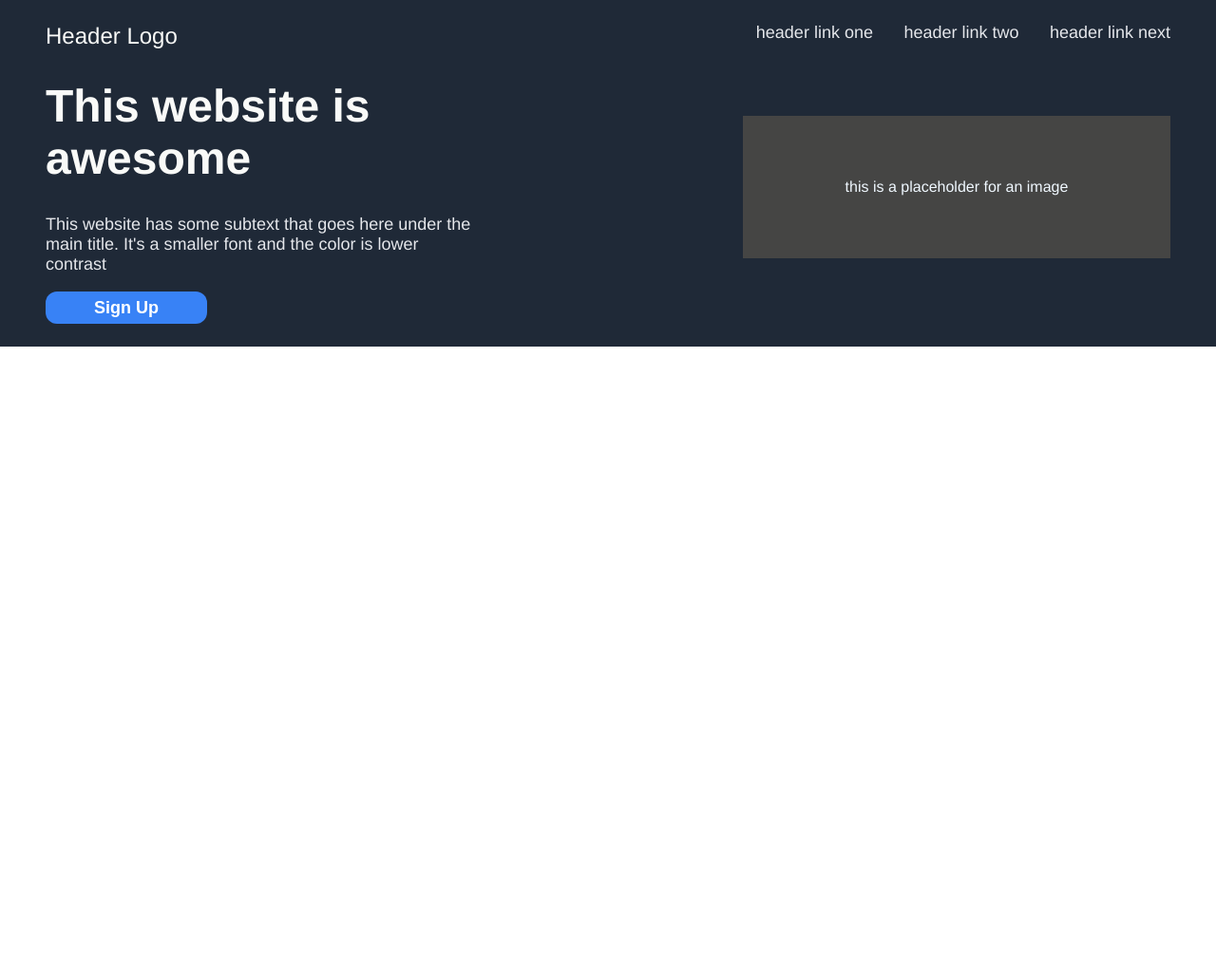
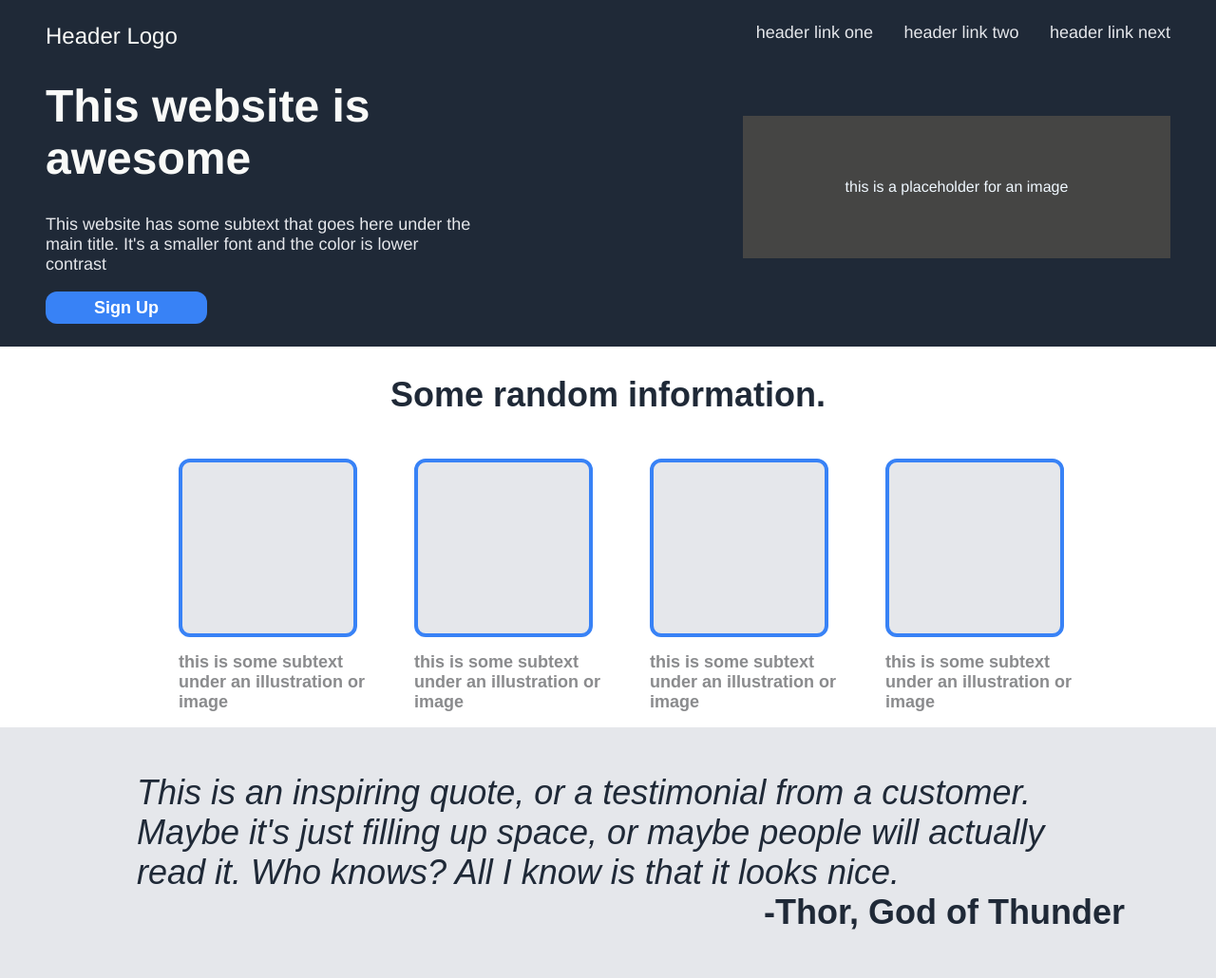
Before and after one commit to vpchar/odin-landing-page, a plain HTML site: page index.html in a window 1280 px wide. Shown: the whole page at 95% size. Before the commit the page ends 800 px from the top, so only its background shows below. Drawn offline with Linux system fonts and the light colour scheme.

Commit message:
Add images and testimonial

```diff
--- a/index.css
+++ b/index.css
@@ -77,3 +77,64 @@ body{
     color: #339DFF;
     box-shadow: 0 4px 4px rgba(83, 100, 255, 0.32);
   }
+  .content{
+    display: flex;
+    flex-direction: column;
+    align-items: center;
+    font-family: Arial, Helvetica, sans-serif;
+  }
+  .content ul{
+    display: flex;
+    justify-content: space-between;
+    gap: 48px;
+    flex-wrap: wrap;
+  }
+  .content .image-box{
+    max-width: 200px;
+    display: flex;
+    flex-direction: column;
+    justify-content: center;
+    flex-wrap: wrap;
+    font-size: 18px;
+    color:#8a8b8d;
+    font-weight: bold;
+    list-style-type: none;
+  }
+  .image-box .image{
+    width: 180px;
+    height: 180px;
+    background-color:#E5E7EB;
+    border-color: #3882F6;
+    border-radius: 12px;
+    border-width: 4px;
+    border-style: solid;
+    margin-bottom: 16px;
+  }
+  .content h2{
+    color:#1F2937;
+    font-size: 36px;
+    font-weight: extra-bold;
+  }
+  .quote-box{
+    background-color: #E5E7EB;
+    display: flex;
+    flex-direction: column;
+    justify-content: space-around;
+    padding: 48px 96px;
+    font-size: 36px;
+    font-weight:100;
+    font-style: italic;
+    color: #1F2937;
+  }
+  .quote-box p{
+    padding: 0 48px;
+    margin: 0;
+  }
+  .quote-box .from{
+    display: flex;
+    justify-content: right;
+    margin: 0;
+    padding: 0;
+    font-weight: bold;
+    font-style: normal;
+  }
--- a/index.html
+++ b/index.html
@@ -34,5 +34,37 @@
             </div>
         </div>
     </div>
+    <div class="content">
+        <h2>Some random information.</h2>
+        <ul class="image-boxes">
+            <li class="image-box">
+                <div class="image">&nbsp;</div>
+                <div class="subhead">this is some subtext under an illustration
+                    or image</div>
+            </li>
+            <li class="image-box">
+                <div class="image">&nbsp;</div>
+                <div class="subhead">this is some subtext under an illustration
+                    or image</div>
+            </li>
+            <li class="image-box">
+                <div class="image">&nbsp;</div>
+                <div class="subhead">this is some subtext under an illustration
+                    or image</div>
+            </li>
+            <li class="image-box">
+                <div class="image">&nbsp;</div>
+                <div class="subhead">this is some subtext under an illustration
+                    or image</div>
+            </li>
+        </ul>
+        <div class="quote-box">
+            <p class="quote">
+                This is an inspiring quote, or a testimonial from a customer. Maybe it's just filling up space, or maybe people will actually read it. Who knows? All I know
+                is that it looks nice.
+            </p>
+            <div class="from">-Thor, God of Thunder</div>
+        </div>
+    </div>
 </body>
 </html>
```
Also changed, not shown: 1 other file.
